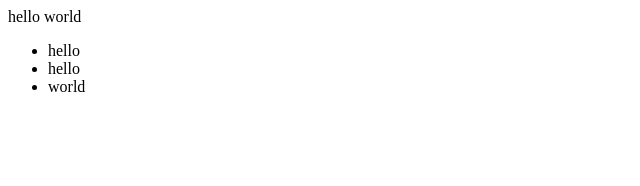
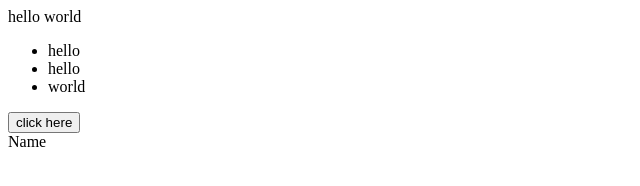
Before and after one commit to Egrampy/hello, a plain HTML site: page index.html in a window 1280 px wide. Shown: the whole page, without its empty margins (0-640 px from the left). Drawn offline with Linux system fonts and the light colour scheme.

Commit message:
Update index.html
added button and section

```diff
--- a/index.html
+++ b/index.html
@@ -14,6 +14,10 @@
             <li>hello</li>
             <li>world</li>
         </ul>
+        <button>click here</button>
     </div>
+    <section>
+        <hi>Name</hi>
+    </section>
 </body>
 </html>
```
